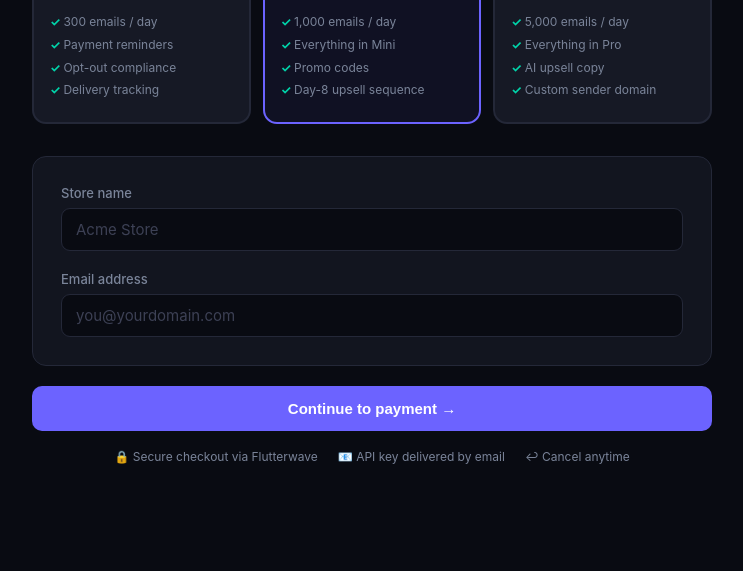
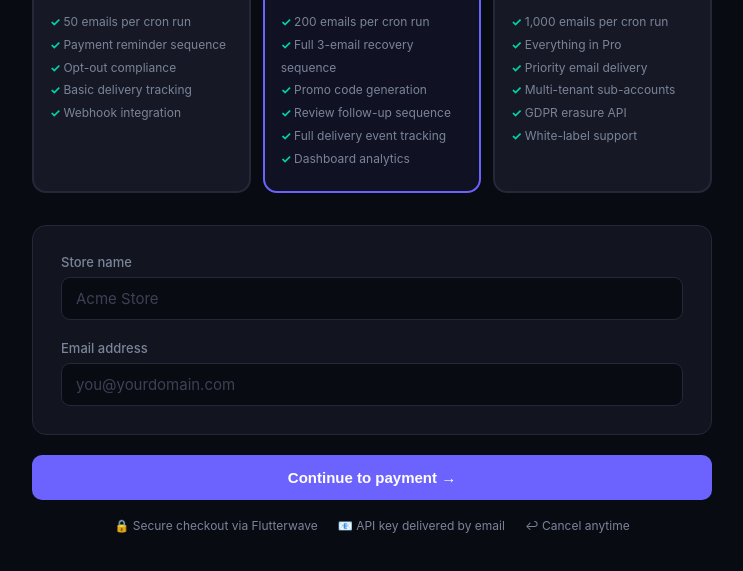
Before and after one commit to Paulsnrdev/CronVend, a website: page public/signup.html in a window 1280 px wide. Shown: the part 301-872 px from the top of the page, without its empty margins (268-1011 px from the left). Before the commit the page ends 829 px from the top, so only its background shows below. Drawn offline with Linux system fonts and the light colour scheme.

Commit message:
Add files via upload

```diff
--- a/public/signup.html
+++ b/public/signup.html
@@ -220,10 +220,11 @@
       <div class="plan-price"><sup>$</sup>7</div>
       <div class="plan-mo">/ month</div>
       <ul class="plan-features">
-        <li>300 emails / day</li>
-        <li>Payment reminders</li>
+        <li>50 emails per cron run</li>
+        <li>Payment reminder sequence</li>
         <li>Opt-out compliance</li>
-        <li>Delivery tracking</li>
+        <li>Basic delivery tracking</li>
+        <li>Webhook integration</li>
       </ul>
     </div>
 
@@ -233,10 +234,12 @@
       <div class="plan-price"><sup>$</sup>19</div>
       <div class="plan-mo">/ month</div>
       <ul class="plan-features">
-        <li>1,000 emails / day</li>
-        <li>Everything in Mini</li>
-        <li>Promo codes</li>
-        <li>Day-8 upsell sequence</li>
+        <li>200 emails per cron run</li>
+        <li>Full 3-email recovery sequence</li>
+        <li>Promo code generation</li>
+        <li>Review follow-up sequence</li>
+        <li>Full delivery event tracking</li>
+        <li>Dashboard analytics</li>
       </ul>
     </div>
 
@@ -245,10 +248,12 @@
       <div class="plan-price"><sup>$</sup>43</div>
       <div class="plan-mo">/ month</div>
       <ul class="plan-features">
-        <li>5,000 emails / day</li>
+        <li>1,000 emails per cron run</li>
         <li>Everything in Pro</li>
-        <li>AI upsell copy</li>
-        <li>Custom sender domain</li>
+        <li>Priority email delivery</li>
+        <li>Multi-tenant sub-accounts</li>
+        <li>GDPR erasure API</li>
+        <li>White-label support</li>
       </ul>
     </div>
 
```
